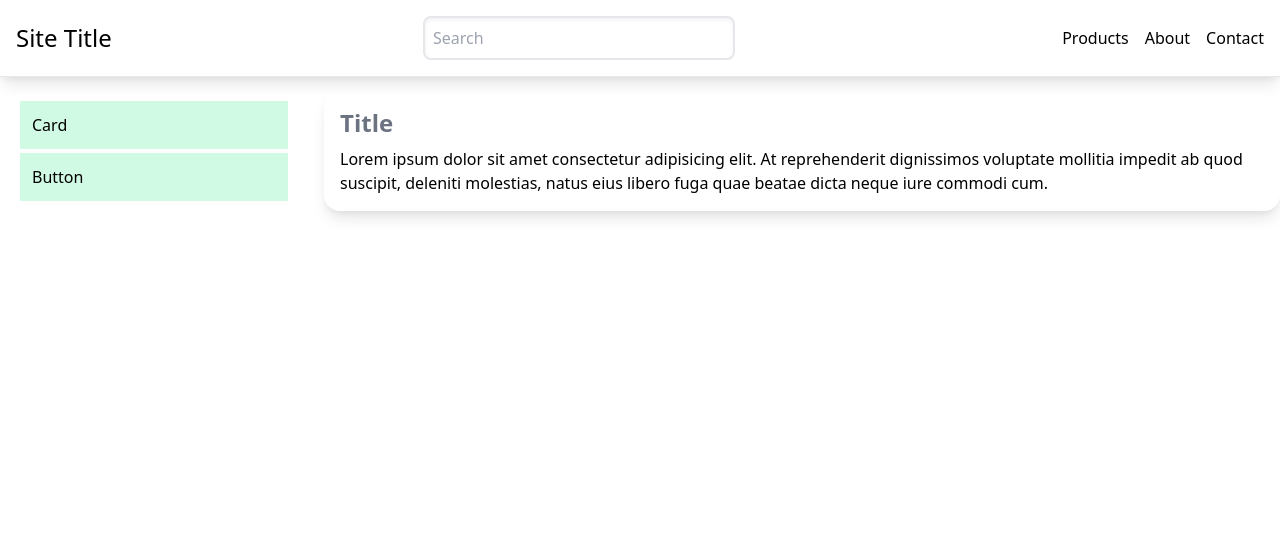
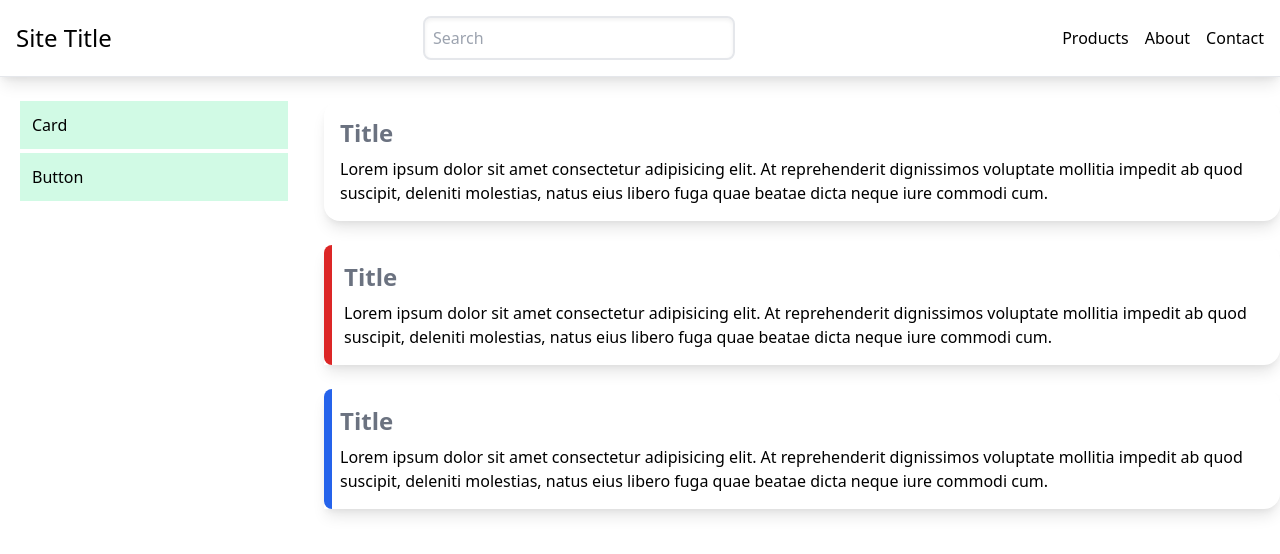
Before and after one commit to igks/react-tailwind, a React (Create React App) app: page /card in a window 1280 px wide. Shown: the top 554 px of the page. Built offline with nearby package versions, Linux system fonts and the light colour scheme.

Commit message:
update card component

```diff
--- a/src/App.js
+++ b/src/App.js
@@ -13,7 +13,7 @@ function App() {
         <div className="p-0 m-0 col-span-3">
           <Sidebar />
         </div>
-        <div className="col-span-9 flex justify-center items-center">
+        <div className="col-span-9 flex flex-col justify-center items-center">
           <Switch>
             <Route path="/card" component={Card} />
             <Route path="/button" component={Button} />
--- a/src/components/shared/Card.jsx
+++ b/src/components/shared/Card.jsx
@@ -2,17 +2,49 @@ import React from "react";
 
 const Card = () => {
   return (
-    <div className="shadow-lg p-4 rounded-2xl">
-      <div className="text-2xl font-bold font-sans text-gray-500 mb-2">
-        Title
+    <>
+      <div className="shadow-lg p-4 rounded-2xl mt-6">
+        <div className="text-2xl font-bold font-sans text-gray-500 mb-2">
+          Title
+        </div>
+        <div>
+          Lorem ipsum dolor sit amet consectetur adipisicing elit. At
+          reprehenderit dignissimos voluptate mollitia impedit ab quod suscipit,
+          deleniti molestias, natus eius libero fuga quae beatae dicta neque
+          iure commodi cum.
+        </div>
       </div>
-      <div className="">
-        Lorem ipsum dolor sit amet consectetur adipisicing elit. At
-        reprehenderit dignissimos voluptate mollitia impedit ab quod suscipit,
-        deleniti molestias, natus eius libero fuga quae beatae dicta neque iure
-        commodi cum.
+
+      <div className="relative mt-6">
+        <div className="absolute bg-red-600 w-2 rounded-tl-lg rounded-bl-lg h-full"></div>
+        <div className="shadow-lg p-4 rounded-tr-2xl rounded-br-2xl pl-5">
+          <div className="text-2xl font-bold font-sans text-gray-500 mb-2">
+            Title
+          </div>
+          <div>
+            Lorem ipsum dolor sit amet consectetur adipisicing elit. At
+            reprehenderit dignissimos voluptate mollitia impedit ab quod
+            suscipit, deleniti molestias, natus eius libero fuga quae beatae
+            dicta neque iure commodi cum.
+          </div>
+        </div>
       </div>
-    </div>
+
+      <div className="relative mt-6">
+        <div className="absolute bg-blue-600 w-2 rounded-tl-lg rounded-bl-lg h-full"></div>
+        <div className="shadow-lg p-4 rounded-tr-2xl rounded-br-2xl">
+          <div className="text-2xl font-bold font-sans text-gray-500 mb-2">
+            Title
+          </div>
+          <div>
+            Lorem ipsum dolor sit amet consectetur adipisicing elit. At
+            reprehenderit dignissimos voluptate mollitia impedit ab quod
+            suscipit, deleniti molestias, natus eius libero fuga quae beatae
+            dicta neque iure commodi cum.
+          </div>
+        </div>
+      </div>
+    </>
   );
 };
 
```
